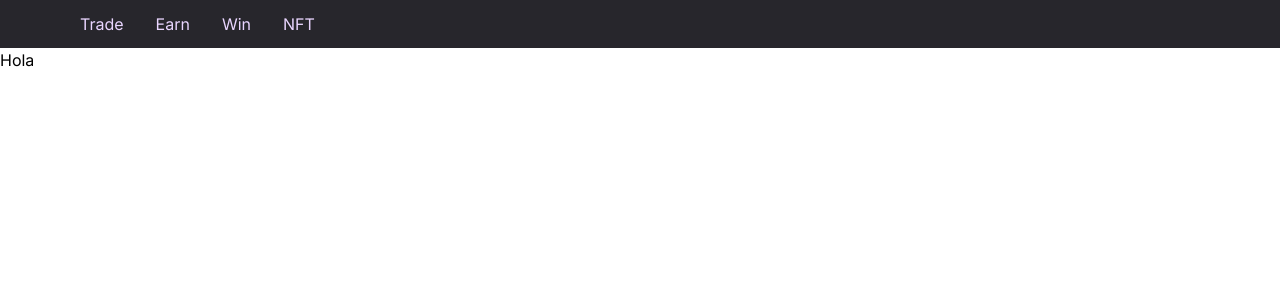
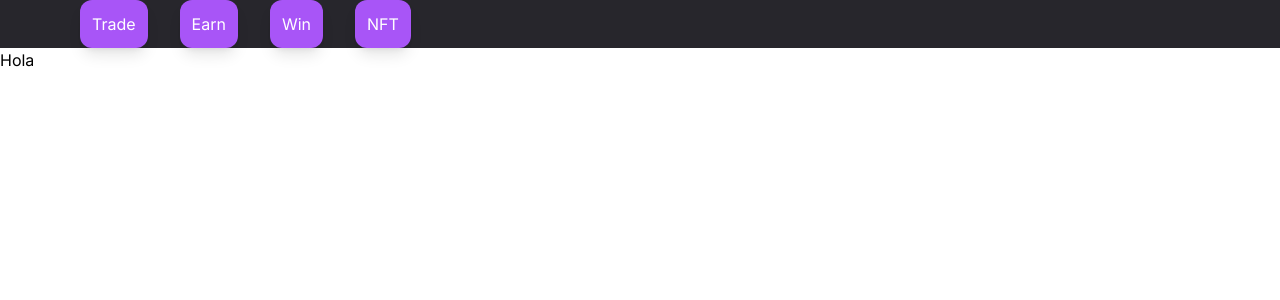
Before and after one commit to tbor00/my-app, a Next.js app: page / in a window 1280 px wide. Shown: the top 300 px of the page. Built offline with nearby package versions, Linux system fonts and the light colour scheme.

Commit message:
add more styles and variants at Button component

```diff
--- a/components/Button/Button.tsx
+++ b/components/Button/Button.tsx
@@ -1,20 +1,20 @@
 import React from 'react'
 
 interface ButtonProps extends React.ButtonHTMLAttributes<HTMLButtonElement> {
-    variant?: 'primary' | 'secondary' | 'outline'
+    variant?: 'primary' | 'secondary' | 'outline' | 'buttonLink'
     size?: 'xl' | 'lg' | 'md' | 'sm'
     label?: string
     classNameLabel?: string
     styleLabel?: React.CSSProperties
-    ref?: any
 }
 
 export const Button = ({ variant, size, className, style, label, classNameLabel, styleLabel, children, ...props }: ButtonProps) => {
     const defineClassName: () => string = React.useCallback(() => {
         const colorVariants: { [key: string]: string } = {
-            primary: '',
+            primary: 'shadow-lg bg-purple-500 text-white rounded-xl hover:bg-purple-700 py-3 px-3 transition-all hover:-translate-y-0.5',
             secondary: '',
-            outline: ''
+            buttonLink: 'text-purple-200/75 rounded-xl hover:bg-purple-300/5 hover:text-white py-3 px-3 text-sm',
+            outline: 'shadow-lg outline rounded-xl py-3 px-3 hover:outline-purple-400 hover:-translate-y-0.5 transition-transform'
         }
 
         const sizeVariants: { [key: string]: string } = {
```
